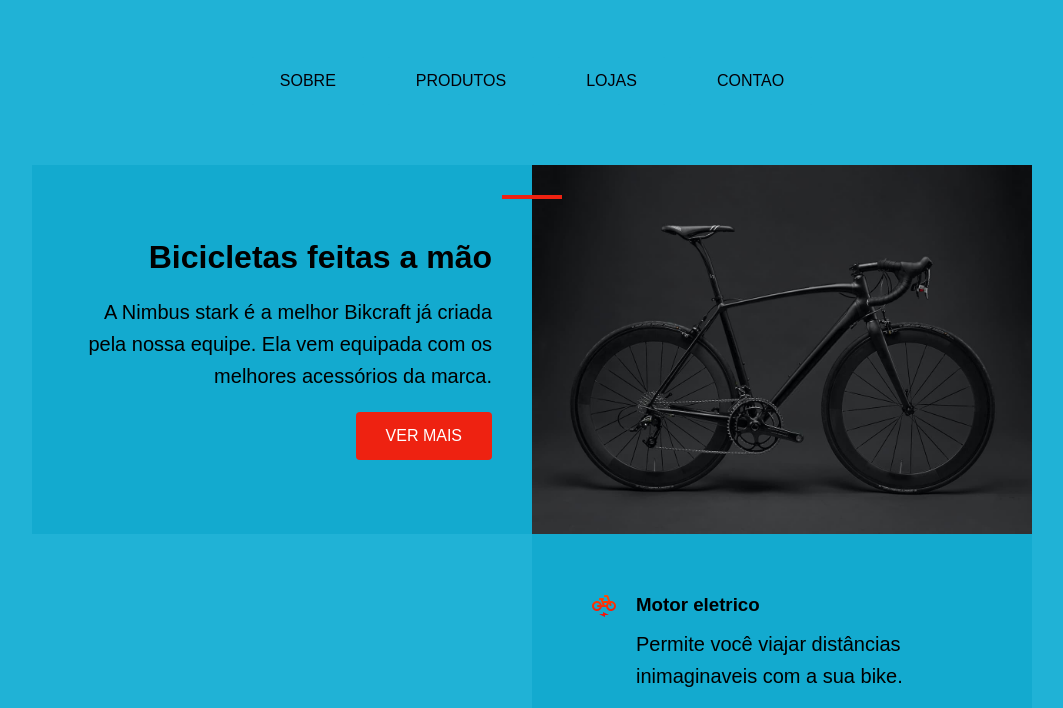
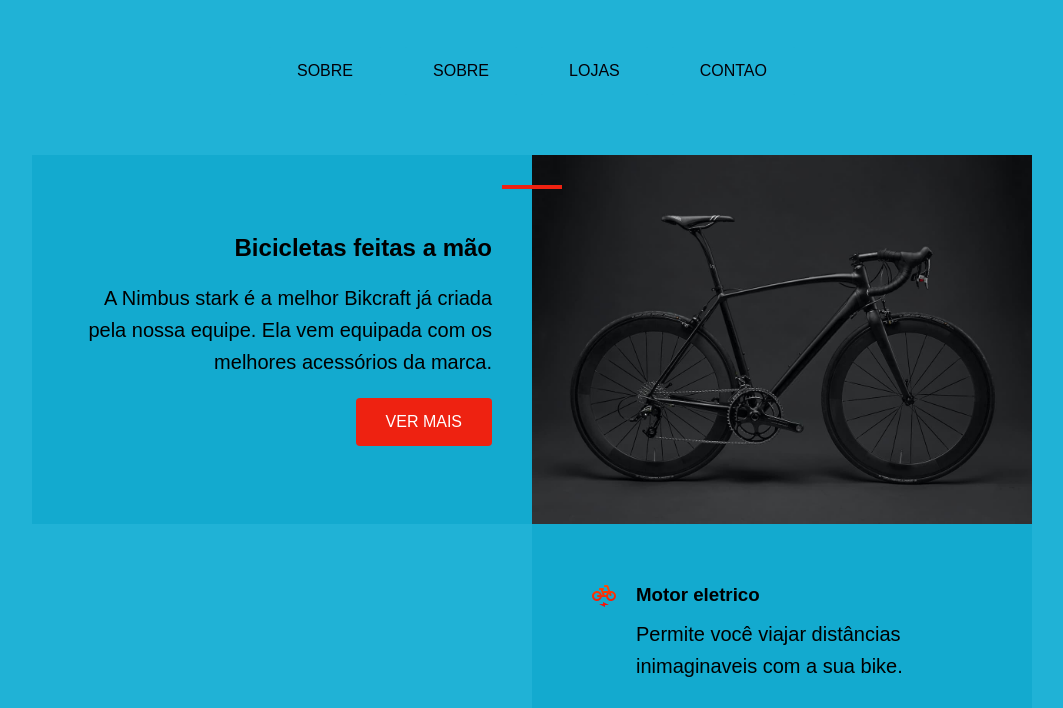
Before and after one commit to Gustavo00618/bikcraft, a plain HTML site: page index.html in a window 1280 px wide. Shown: the part 85-793 px from the top of the page, without its empty margins (108-1171 px from the left). Drawn offline with Linux system fonts and the light colour scheme.

Commit message:
alterações

```diff
--- a/index.html
+++ b/index.html
@@ -10,25 +10,31 @@
 </head>
 
 <body>
+  <header class="header">
     <img src="./img/bikcraft.svg" alt="">
 
-  <div class="menu">
-    <a href="/">Sobre</a>
-    <a href="/">Produtos</a>
-    <a href="/">Lojas</a>
-    <a href="/">Contao</a>
+    <div aria-label="primária">
+      <ul class="menu">
+        <li><a href="/">Sobre</a></li>
+        <li><a href="/">Sobre</a></li>
+        <li><a href="/">Lojas</a></li>
+        <li><a href="/">Contao</a></li>
+      </ul>
     </div>
+  </header>
 
-  <div class="conteudo">
+  <main>
+    <article class="conteudo">
       <div class="introducao">
         <span class="detalhe"></span>
         <h1>Bicicletas feitas a mão</h1>
         <p>A Nimbus stark é a melhor Bikcraft já criada pela nossa equipe. Ela vem equipada com os melhores acessórios da marca.</p>
         <a class="botao" href="/">Ver mais</a>
       </div>
+      <img src="img/bicicleta.jpg" alt="Bicicleta bickraft preta">
+    </article>
 
-    <img src="img/bicicleta.jpg" alt="Bicicleta bickraft preta">
-
+    <article class="conteudo">
       <h2 class="subtitulo">Vantagens Bikcraft </h2>
 
       <div class="vantagens">
@@ -49,9 +55,10 @@
           <h3>Rastreador </h3>
           <p>Rastreador e sistema anti-furto para garantir o seu sossego </p>
         </div>
+    </article>
 
-    </div>
-  </div>
+  </main>
+
 
   <div class="rodape">Bikcraft Alguns Direitos Reservados </div>
 </body>
--- a/style.css
+++ b/style.css
@@ -8,8 +8,20 @@ body {
   margin-top: 50px;
 }
 
+.header {
+  display: grid;
+  justify-items: center;
+  gap: 50px;
+}
+
 img {
   max-width: 100%;
+}
+
+ul {
+  list-style: none;
+  margin: 0px;
+  padding: 0px;
 }
 
 a {
@@ -36,6 +48,7 @@ p {
 }
 
 .menu a {
+  display: block;
   background: rgb(32, 178, 214);
   padding: 15px 30px;
   border-radius: 4px;
```
Lines whose indentation alone changed are shown as unchanged.
